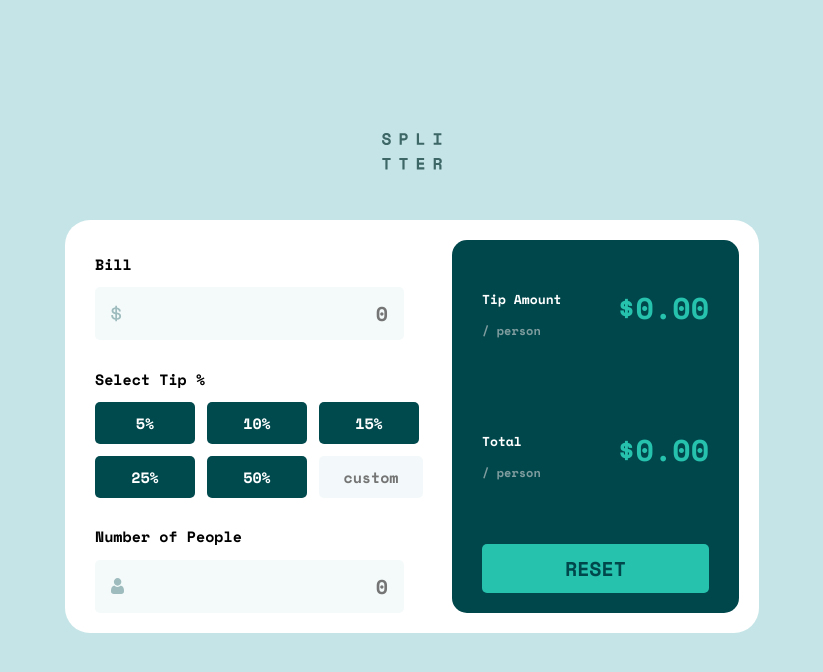
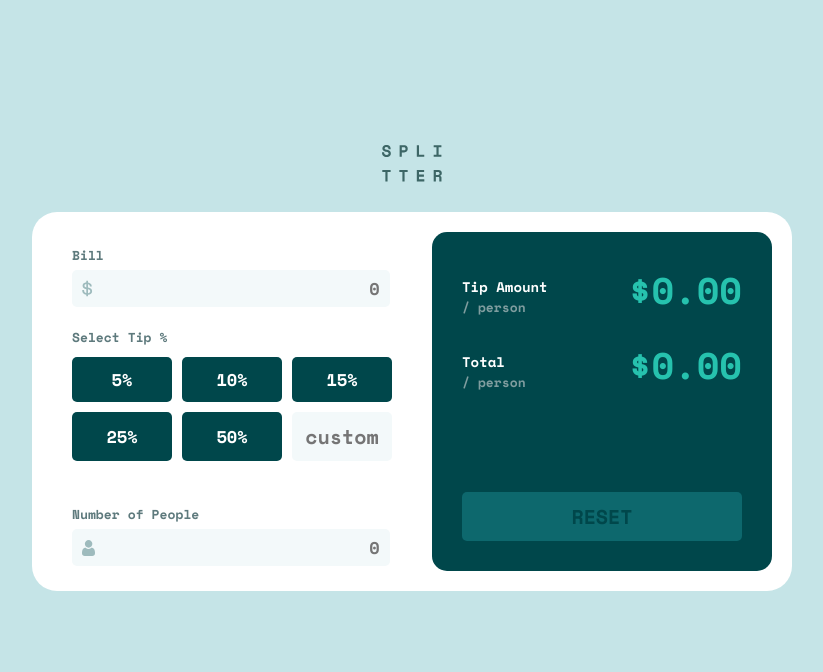
Before and after one commit to itsnooshin/Tip-calculator-app, a website built with Parcel: page src/index.html in a window 1280 px wide. Shown: the whole page, without its empty margins (228-1051 px from the left). Built offline with nearby package versions, Linux system fonts and the light colour scheme.

Commit message:
fix the style and javascript file

```diff
--- a/src/index.html
+++ b/src/index.html
@@ -15,29 +15,35 @@
   </head>
   <body>
     <main class="main">
-      <div class="main__header-logo">
+      <div class="header">
+        <div class="header__logo">
           <img
             src="./images/logo.svg"
             class="img-logo"
-          alt="logo image for main page"
+            alt="A logo image for main page"
           />
         </div>
-      <div class="main__conatiner">
-        <div class="main__conatiner__left-side">
-          <div class="bill">
-            <h2 class="main__container-bill__title">Bill</h2>
-            <div class="input-parent">
-              <img src="./images/icon-dollar.svg" alt="" class="dollar-icon" />
-              <div class="input-bill">
-                <form action="#">
-                  <input type="text" class="bill__number" placeholder="0" />
+      </div>
+
+      <div class="conatiner">
+        <div class="conatiner__left">
+          <p class="conatiner__left-title">Bill</p>
+          <div class="conatiner__left-form">
+            <img
+              src="./images/icon-dollar.svg"
+              alt="a dollar icon"
+              class="conatiner__from-icon"
+            />
+            <form action="#" class="conatiner__form">
+              <input
+                type="text"
+                class="conatiner__form-input-bill"
+                placeholder="0"
+              />
             </form>
           </div>
-            </div>
-          </div>
-          <div class="special-tip">
-            <h2 class="main__container-bill__title">Select Tip %</h2>
-            <div class="buttons">
+          <p class="conatiner__left-title title-tip">Select Tip %</p>
+          <div class="conatiner__button">
             <button class="btn-tip">5%</button>
             <button class="btn-tip">10%</button>
             <button class="btn-tip">15%</button>
@@ -45,43 +51,53 @@
             <button class="btn-tip">50%</button>
             <input type="text" class="btn-custom" placeholder="custom" />
           </div>
+          <div class="container__numopeople">
+            <p class="conatiner__left-title-Num">Number of People</p>
           </div>
-          <div class="numbe-of-people">
-            <div class="container">
-              <h2 class="main__container-Num__title">Number of People</h2>
-            </div>
-            <div class="input-parent">
-              <img src="./images/icon-person.svg" alt="" class="dollar-icon" />
+          <div class="conatiner__left-form">
+            <img
+              src="./images/icon-person.svg"
+              alt="a person icon"
+              class="conatiner__from-icon"
+            />
             <form action="#">
-                <input type="text" class="people__number" placeholder="0" />
+              <input
+                type="text"
+                class="conatiner__form-input-people"
+                placeholder="0"
+              />
             </form>
           </div>
         </div>
-        </div>
-        <div class="right-side">
-          <div class="right-slide-tip">
+        <!-- right side -->
+        <div class="container__right">
+          <div class="conatiner__right-content">
+            <div class="conatiner__price tip-amount">
               <div class="total-tip-person">
-              <p class="title-total">Tip Amount</p>
+                <p class="conatiner__price__title__tip">Tip Amount</p>
                 <span class="person-tip">/ person</span>
               </div>
-            <!-- <h2 class="total">$ <span class="tip-amount">0.00</span></h2> -->
-            <h2 class="total">$<span class="tip-amount">0.00</span></h2>
+              <h2 class="conatiner__price__total">
+                $<span class="tip-amount-el">0.00</span>
+              </h2>
             </div>
-          <div class="right-slide-total">
-            <div class="total-tip-person">
-              <p class="title-total">Total</p>
+            <div class="conatiner__price total-amount">
+              <div class="total__tip-person">
+                <p class="conatiner__price__title__tip">Total</p>
                 <span class="person-tip">/ person</span>
               </div>
-            <h2 class="total">$<span class="total-amount">0.00</span></h2>
+              <h2 class="conatiner__price__total">
+                $<span class="total-amount-el">0.00</span>
+              </h2>
+            </div>
           </div>
 
-          <div class="button-reset">
-            <button class="btn-end-reset">RESET</button>
+          <div class="container__right-button">
+            <button class="container__right-btn">RESET</button>
           </div>
         </div>
       </div>
     </main>
-
     <script src="./main.js"></script>
   </body>
 </html>
--- a/src/style.css
+++ b/src/style.css
@@ -14,210 +14,192 @@ body {
   background-color: var(--color-Light-grayish-cyan);
   font-family: var(--font-body);
 }
+img,
+picture,
+video,
+canvas,
+svg {
+  display: block;
+  max-width: 100%;
+}
+/* button ,input{
+  border: none;
+  cursor: pointer;
+} */
+input,
+button {
+  font: inherit;
 
-.main__header-logo {
-  display: flex;
-  align-items: center;
-  justify-content: center;
-  padding: 3rem 0;
 }
-.main__header-logo {
-  margin-bottom: 2rem;
-}
-.img-logo {
-  width: 60px;
+button{
+  cursor: pointer;
 }
 
-.main__conatiner__left-side {
-  padding: 2rem 2rem 2rem 3rem;
+.conatiner__left-title {
+  color: #5e7a7d;
+  padding-bottom: 0;
+  font-size: 1.3rem;
+  margin-bottom: 0;
+}
+.title-tip {
+  margin-bottom: 1rem;
+  margin-top: 2rem;
+}
+.img-logo{
+  margin-bottom: 3rem;
+  width: 60px;
 }
 .main {
   display: flex;
+  flex-direction: column;
   align-items: center;
   justify-content: center;
   height: 90vh;
-  flex-direction: column;
 }
-.main__conatiner {
-  background-color: var(--color-white);
-  max-width: 900px;
+.conatiner {
+  background-color: #ffff;
   border-radius: 25px;
   display: grid;
   grid-template-columns: 1fr 1fr;
-  grid-column-gap: 40px;
 }
-
-.input-parent {
+.conatiner__left-form {
   position: relative;
   display: flex;
   align-items: center;
+  margin-top: 0.5rem;
+  width: 300px;
+
 }
-.bill__number {
+.conatiner__from-icon {
+  position: absolute;
+  padding-left: 1rem;
+}
+
+.conatiner__form-input-bill ,.conatiner__form-input-people {
   text-align: right;
+  font-family: inherit;
+  font-size: 1.7rem;
   border: none;
-  padding: 1rem 0;
-  background-color: var(--color-Very-light-grayish-cyan);
+  background-color: #f3f9fa;
   border-radius: 5px;
-  font-family: 'Space Mono';
-  font-size: 2rem;
-  padding: 1.2rem 1.6rem;
-  font-weight: 800;
+  padding: 0.6rem 1rem;
+ width: 130%;
+ color:#00474B;
 }
-.dollar-icon {
-  position: absolute;
-  left: 1.6rem;
+.conatiner__form-input-bill:focus {
+  outline: 2px solid #26C2AE;
 }
-.buttons {
-  display: grid;
-  grid-template-columns: repeat(3, 1fr);
-  width: 40px;
-  grid-column-gap: 12px;
-  grid-row-gap: 12px;
+.conatiner__form-input-people:focus {
+  outline: none;
 }
-.prevDivIocn {
-  background-color: none;
-  color: #ffff;
+
+
+.conatiner__left {
+  padding: 2rem 2rem 2.5rem 4rem;
 }
 .btn-tip {
   border: none;
-  background-color: var(--color-Very-dark-cyan);
-  font-family: inherit;
-  color: var(--color-white);
+  background-color: #00474b;
+    color: #fff;
+    cursor: pointer;
+  font-size: 1.7rem;
+  padding: 1rem 2rem;
+  border-radius: 5px;
+  width: 100px;
 }
-
-.right-side {
+.btn-custom {
+  cursor: pointer;
+  border: none;
+  background-color: #f3f9fa;
+  padding: 1rem 1rem;
+  border-radius: 5px;
+  font-size: 2rem;
+  width: 80px;
+  text-align: center;
+}
+.conatiner__button {
+  display: grid;
+  grid-template-columns: 1fr 1fr 1fr;
+  gap: 10px;
+  margin-bottom: 3rem;
+}
+.container__right {
   background-color: #00474b;
   margin: 2rem 2rem;
   border-radius: 15px;
-}
-.bill__title {
-  font-size: 1.4rem;
-  color: #5e7a7d;
+  padding-left: 3rem;
+  padding-right: 3rem;
+  padding-bottom: 3rem;
+  display: flex;
+  flex-direction: column;
+  justify-content: space-between;
+
 }
 
-.bill {
-  display: flex;
-  align-items: start;
-  flex-direction: column;
-}
-.bill__title {
-  margin-bottom: 1rem;
-}
-.people__number {
-  width: 100%;
-}
-.people__number {
-  border: none;
-  text-align: right;
-  padding: 1rem 0;
-  background-color: var(--color-Very-light-grayish-cyan);
-  border-radius: 5px;
-  font-family: 'Space Mono';
-  font-size: 2rem;
-  padding: 1.2rem 1.6rem;
-  font-weight: 800;
-}
 
-.special-tip {
-  padding: 1.5rem 0;
-  width: 100%;
-}
-.numbe-of-people .bill__title {
-  margin-bottom: 0.8rem;
-}
-.main__conatiner__left-side {
-  width: 100%;
-}
-
-.bill__number {
-  width: 100%;
-}
-.btn-tip.hidden {
-  background-color: blue;
-}
-.btn-tip.color {
-  background-color: red;
-}
-.btn-tip {
-  font-size: 1.5rem;
-  padding: 1rem 1rem;
-  border-radius: 5px;
-  width: 100px;
-  cursor: pointer;
-}
-
-.btn-custom {
-  border-radius: 5px;
-  border: none;
-  background-color: #f3f9fa;
-  font-size: 1.5rem;
-  text-align: center;
-  font-family: inherit;
-  width: 100px;
-}
-
-/* right side */
-.right-side {
-  padding: 2rem 3rem 2rem 3rem;
-  display: flex;
-  justify-content: space-between;
-  flex-direction: column;
-  flex: 1;
-}
-.right-slide-tip,
-.right-slide-total {
-  display: flex;
-  justify-content: space-between;
-  align-items: center;
-}
-.title-total {
-  color: var(--color-white);
+.person-tip {
+  color: #7f9d9f;
   font-size: 1.3rem;
 }
-.person-tip {
-  color: #7f9d9f;
-  font-size: 1.2rem;
+.conatiner__price__title__tip {
+  color: #fff;
+  margin-bottom: 0;
+  font-size: 1.4rem;
 }
-.total {
+.conatiner__price__total {
   color: #26c2ae;
-  font-size: 3rem;
+  font-size: 3.7rem;
 }
-
-.btn-end-reset {
-  background-color: none;
+.container__right-btn{
+  width: 100%;
+  background-color: #0D686D;
   border: none;
-  font-family: inherit;
-  background-color: #26c2ae;
   border-radius: 5px;
-  color: #00474b;
+  color: #00474B;
+  padding: 1rem;
   font-size: 2rem;
-  width: 100%;
-  padding-top: 1rem;
-  padding-bottom: 1rem;
 }
-.bill__number:focus {
-  outline: 2px solid #26c2ae;
-}
-.people__number:focus {
-  /* outline: 2px solid #26c2ae; */
-}
-.btn-tip.not {
-  background-color: white;
-  background-color: none;
-  width: 100px;
-}
-.btn-end-reset {
-  cursor: pointer;
-}
-.container{
+.conatiner__price{
   display: flex;
   align-items: center;
   justify-content: space-between;
 }
+.conatiner__right-content{
+  display: flex;
+  flex-direction: column;
+ margin: 0;
+ padding-top: 3rem;
+
+}
+.conatiner__price__total{
+
+  margin: 0;
+}
+.tip-amount{
+
+  margin-bottom: 2rem;
+}
+.container__numopeople{
+  display: flex;
+ align-items: center;
+ justify-content: space-between;
+ margin-bottom: 0;
+
+
+}
+
 .main-error-message{
   color: #E17457;
-  font-size: 1.5rem;
-  font-family: inherit;
+  font-size: 1.6rem;
+  display: flex;
+  margin-bottom: 1rem;
+}
+.conatiner__left-title-Num{
+ margin-bottom: 0;
+}
+.conatiner__left-title-Num{
+  color: #5e7a7d;
+  font-size: 1.3rem;
 }
 
 @media (max-width: 700px) {
@@ -229,39 +211,13 @@ body {
     margin: 0 auto 20rem auto;
     width: 100%;
   }
-
-  .main__conatiner {
+  .conatiner{
     grid-template-columns: 1fr;
   }
-  .main__conatiner__left-side {
-    width: 80%;
-  }
+  .img-logo{
+    display: block;
+    margin-left: auto;
+    margin-right: auto;
 
-  .bill__number {
-    width: 100%;
-  }
-  .buttons {
-    grid-template-columns: 1fr 1fr;
-    width: 100%;
-    place-items: center;
-  }
-  .btn-tip {
-    font-size: 2.5rem;
-    padding: 1rem 3rem;
-    width: 142px;
-  }
-  .btn-custom {
-    font-size: 2.5rem;
-    padding: 1rem 2rem;
-  }
-
-  .bill__number {
-    width: 300px;
-  }
-  .main__conatiner__left-side {
-    max-width: 450px;
-  }
-  .people__number {
-    width: 300px;
   }
 }
```
Also changed, not shown: src/main.js (+36 -10 lines). Lines whose indentation alone changed are shown as unchanged.
